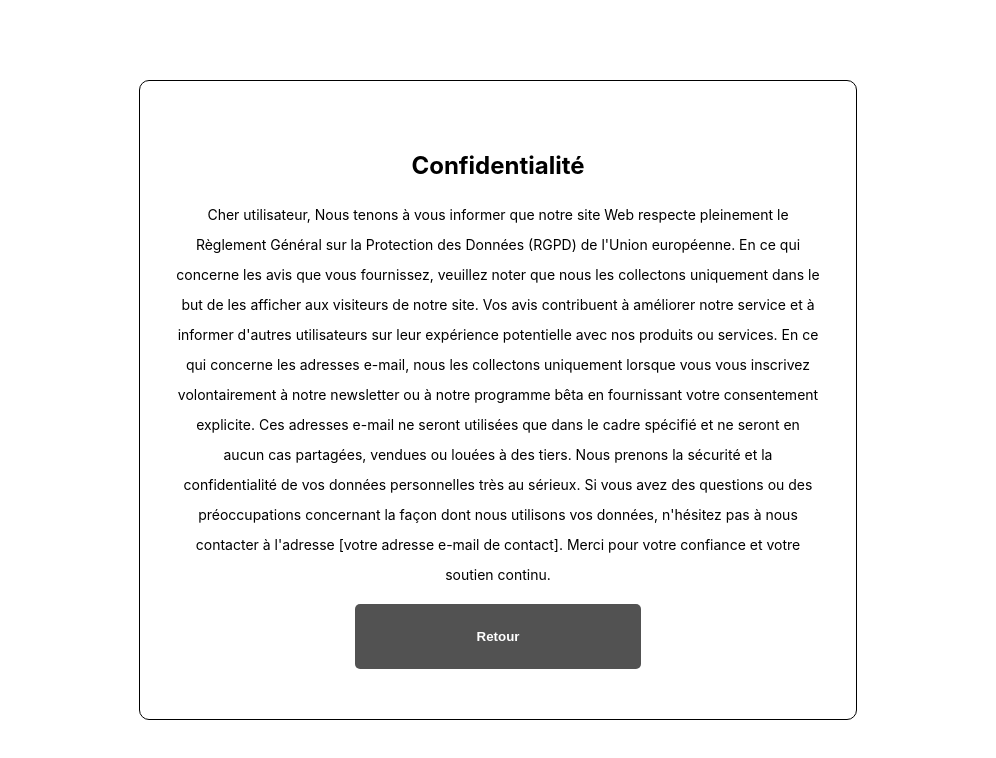
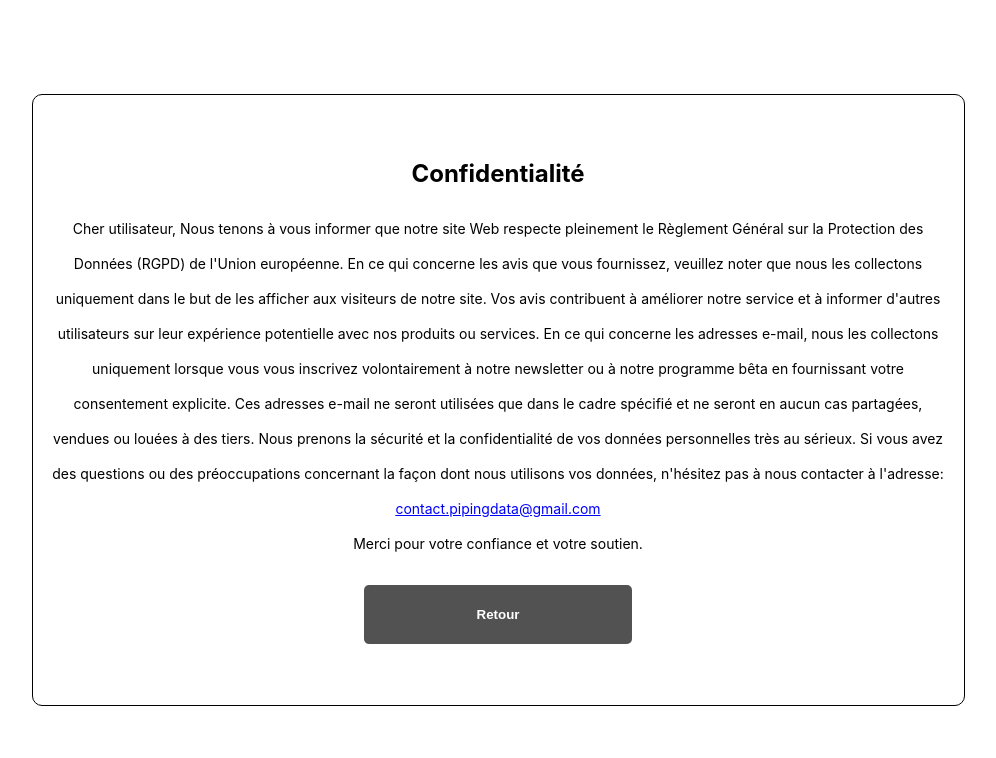
Before and after one commit to youssef-elmweb/pipingdata_web, a React (Create React App) app: page / in a window 1280 px wide. Both pictures are taken after a click on the button "RGPD". Shown: the top 758 px of the page, without its empty margins (142-1138 px from the left). Built offline with nearby package versions, Linux system fonts and the light colour scheme; the HTML template or start-up script is replaced by a standard one.

Commit message:
version web terminé (pret pour integration de firebase: (firestore et authentication) et video youtube

```diff
--- a/src/App.css
+++ b/src/App.css
@@ -915,8 +915,8 @@ textarea {
 
 .Rgpd {
   display: flex;
-  margin: 0 auto;
-  padding: 3.5% 20%;
+  margin: 10px auto;
+  padding: 2.5% 15%;
   align-self: flex-end;
 }
 
--- a/src/App.js
+++ b/src/App.js
@@ -192,8 +192,8 @@ const [showRgpd, setShowRgpd] = useState(false);
             <Section id="main" className="App_main">
                 <Aside id="contain-bloc-trust">
                     <Section id="bloc-msg-for-smart">
-                        <p className="Msg_for_smart">Essai en ligne optimisée pour ordinateur</p>
-                        <p className="Msg_for_smart">pour les smarts regarder sur <Span style={{ borderRadius: "15px" }}><Link className="Link_youtube" href="" target="_blank" container="youtube" /></Span></p>
+                        <p className="Msg_for_smart">Essayer en ligne, "optimisé pour ordinateur"</p>
+                        <p className="Msg_for_smart">Regarder sur <Span style={{ borderRadius: "15px" }}><Link className="Link_youtube" href="https://www.youtube.com/channel/UCkQUv_60E5QB1sjDRLYTbbQ" target="_blank" container="youtube" /></Span></p>
                     </Section>
 
                     <Span
@@ -391,12 +391,12 @@ const [showRgpd, setShowRgpd] = useState(false);
 
         :
 
-        <Section style={{ position: "absolute", display: "flex", margin: "0", padding: "0", justifyContent: "center", alignItems: "center", width: "100%", alignSelf: "center", margin: "auto", height: "100%", backgroundColor: "white" }}>
-            <Section style={{ position: "absolute", display: "flex", width: "70%", height: "80%", padding: "2.5%", justifyContent: "center", alignItems: "flex-evenly" }}>
-                <Section style={{ display: "flex", flexDirection: "column", width: "80%", justifyContent: "center", alignItems: "flex-start", border: "1px solid black", borderRadius: "10px" }}>
-                    <article style= {{ padding: "0 5%", overflow: "scroll" }}>
+            <Section style={{ display: "flex", height: "100vh", alignSelf: "center", justifyContent: "center", alignItems: "center", backgroundColor: "white" }}>
+                <Section style={{ width: "70%", height: "75vh", lineHeight: "35px", padding: "0 17.5px 10px 17.5px", display: "flex", flexDirection: "column", alignSelf: "center", justifyContent: "center", alignItems: "center", textAlign: "center", border: "1px solid black", borderRadius: "10px" }}>
+                    <article style= {{ overflow: "scroll" }}>
                         <h2 style={{ textAlign: "center", color: "black" }}>Confidentialité</h2>
-                        <p style={{ fontSize: "14px", lineHeight: "30px", color: "black", textAlign: "center" }}>
+
+                        <p style={{ fontSize: "14px", color: "black", textAlign: "center" }}>
                             Cher utilisateur,
 
                             Nous tenons à vous informer que notre site Web respecte pleinement le Règlement Général sur la Protection des Données (RGPD) de l'Union européenne.
@@ -405,14 +405,12 @@ const [showRgpd, setShowRgpd] = useState(false);
 
                             En ce qui concerne les adresses e-mail, nous les collectons uniquement lorsque vous vous inscrivez volontairement à notre newsletter ou à notre programme bêta en fournissant votre consentement explicite. Ces adresses e-mail ne seront utilisées que dans le cadre spécifié et ne seront en aucun cas partagées, vendues ou louées à des tiers.
 
-                            Nous prenons la sécurité et la confidentialité de vos données personnelles très au sérieux. Si vous avez des questions ou des préoccupations concernant la façon dont nous utilisons vos données, n'hésitez pas à nous contacter à l'adresse [votre adresse e-mail de contact].
-
-                            Merci pour votre confiance et votre soutien continu.
+                            Nous prenons la sécurité et la confidentialité de vos données personnelles très au sérieux. Si vous avez des questions ou des préoccupations concernant la façon dont nous utilisons vos données, n'hésitez pas à nous contacter à l'adresse: <Link id="" target="_blank" href="mailto:contact.pipingdata@gmail.com"><Span style={{ color: "blue", textDecoration: "underline" }}>contact.pipingdata@gmail.com</Span></Link><br />
+                            Merci pour votre confiance et votre soutien.
                         </p>
                     </article>
 
-                    <Button id="rgpd" className="Rgpd" type="button" value="rgpd" display={() => (showRgpd ? setShowRgpd(false) : setShowRgpd(true))}>Retour</Button>
-                </Section>
+                    <Button id="rgpd" className="Rgpd" type="button" value="rgpd" display={() => { document.body.style.backgroundColor = "white"; (showRgpd ? setShowRgpd(false) : setShowRgpd(true)) } }>Retour</Button>
                 </Section>
         </Section>)
 
```
Lines whose indentation alone changed are shown as unchanged.
